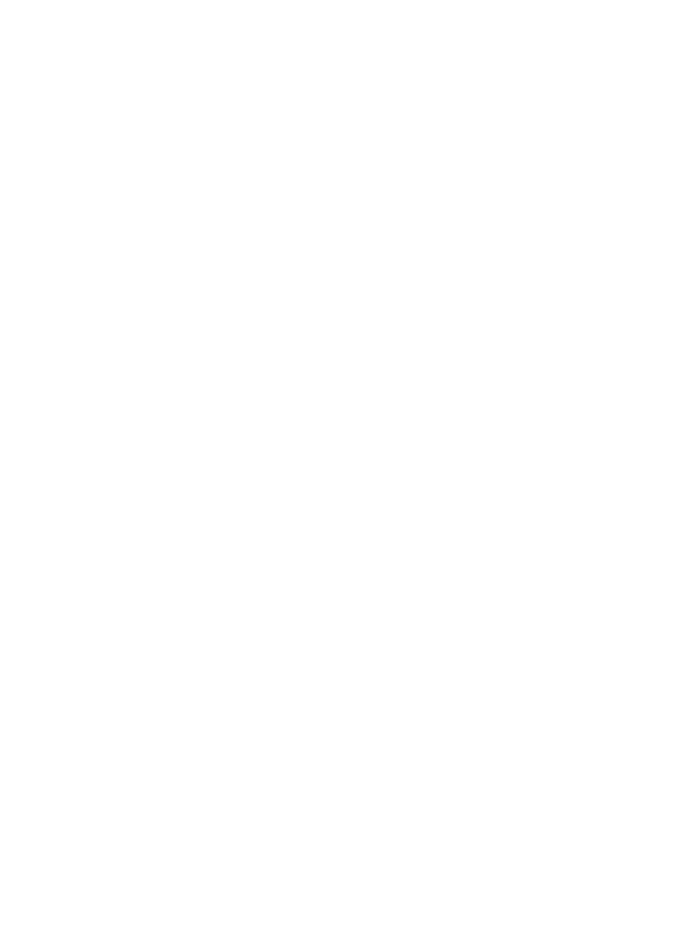
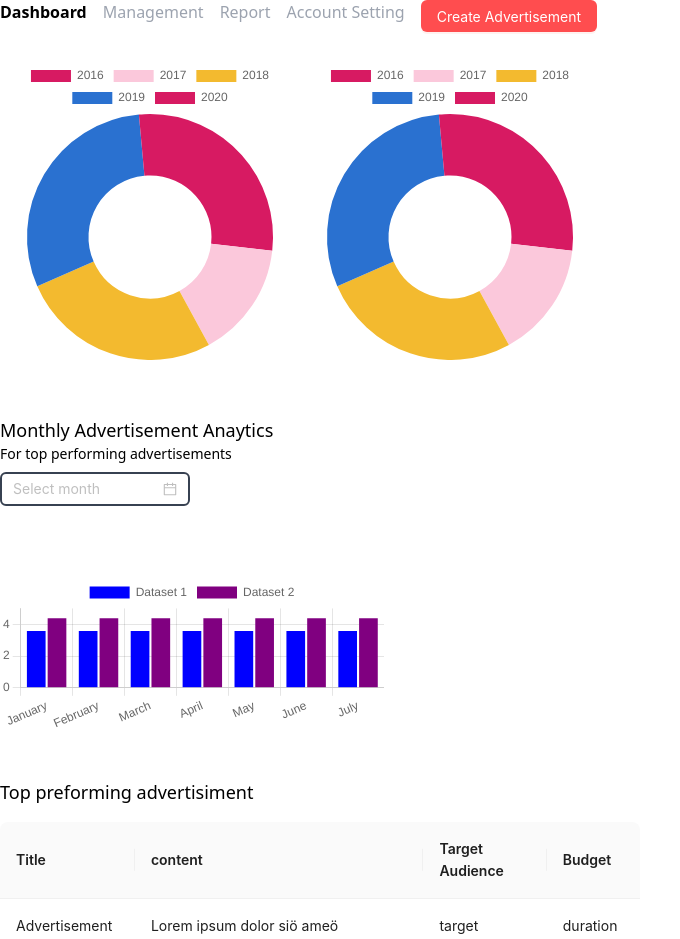
Before and after one commit to bereketassefa/antd, a React (Vite) app: page /ad in a window 1280 px wide. Before the commit this address had no page. Shown: the top 939 px of the page, without its empty margins (0-680 px from the left). Before the commit the page ends 800 px from the top, so only its background shows below. Built offline with nearby package versions, Linux system fonts and the light colour scheme.

Commit message:
advertizement

```diff
--- a/package.json
+++ b/package.json
@@ -10,6 +10,7 @@
     "preview": "vite preview"
   },
   "dependencies": {
+    "@ant-design/charts": "^2.0.1",
     "@ant-design/icons": "^5.1.4",
     "@fortawesome/fontawesome-svg-core": "^6.4.0",
     "@fortawesome/free-regular-svg-icons": "^6.4.0",
@@ -20,12 +21,14 @@
     "antd-img-crop": "^4.12.2",
     "aos": "^2.3.4",
     "axios": "^1.5.1",
+    "chart.js": "^4.4.0",
     "cookie": "^0.5.0",
     "date-fns": "^2.30.0",
     "jsonwebtoken": "^9.0.2",
     "moment": "^2.29.4",
     "prop-types": "^15.8.1",
     "react": "^18.2.0",
+    "react-chartjs-2": "^5.2.0",
     "react-cookie": "^4.1.1",
     "react-datepicker": "^4.21.0",
     "react-dom": "^18.2.0",
--- a/src/App.jsx
+++ b/src/App.jsx
@@ -36,6 +36,7 @@ import { ToastProvider } from "./Components/Toast/toastContext";
 import ChatPage from "./Components/Chat/ChatPage";
 import OTPpage from "./Pages/Signupage/OTPpage";
 import AddItemsPage from "./Pages/AddProduct/AddItemsPage";
+import Advertisement from "./Pages/Advertisement/Advertisement";
 // import HeroPage from "./Layouts/HeroPage";
 
 // import Message from "./Pages/Message/Message";
@@ -52,7 +53,7 @@ function App() {
 
           {/* Landing Route */}
 
-          {/* <Route path="/" element={<HeroPage />} /> */}
+          <Route path="/ad" element={<Advertisement />} />
           <Route path="/" element={<LoginPage />} />
           <Route path="/create-password/:id" element={<CreatePssPage />} />
           <Route path="/ResetPss/:token" element={<ResetPssPage />} />
@@ -61,8 +62,8 @@ function App() {
 
           <Route
             path="/feed"
-            element={cookies.user ? <Primary /> : <Navigate to="/" />}
-            // element={<Primary />}
+            // element={cookies.user ? <Primary /> : <Navigate to="/" />}
+            element={<Primary />}
           >
             <Route path="/feed" element={<PageLayout />}>
               <Route path="/feed/Relations" element={<RelationRoute />}>
--- /dev/null
+++ b/src/Components/Chart/BarChart.jsx
@@ -0,0 +1,55 @@
+import React from "react";
+import {
+  Chart as ChartJS,
+  CategoryScale,
+  LinearScale,
+  BarElement,
+  Title,
+  Tooltip,
+  Legend,
+} from "chart.js";
+import { Bar } from "react-chartjs-2";
+
+ChartJS.register(
+  CategoryScale,
+  LinearScale,
+  BarElement,
+  Title,
+  Tooltip,
+  Legend
+);
+
+export const options = {
+  responsive: true,
+  plugins: {
+    // legend: {
+    //   position: 'top' as const,
+    // },
+    title: {
+      display: true,
+      text: "",
+    },
+  },
+};
+
+const labels = ["January", "February", "March", "April", "May", "June", "July"];
+
+export const data = {
+  labels,
+  datasets: [
+    {
+      label: "Dataset 1",
+      data: labels.map(() => 3.58),
+      backgroundColor: "blue",
+    },
+    {
+      label: "Dataset 2",
+      data: labels.map(() => 4.38),
+      backgroundColor: "purple",
+    },
+  ],
+};
+
+export function BarChart() {
+  return <Bar options={options} data={data} />;
+}
--- /dev/null
+++ b/src/Components/Chart/PieChart.jsx
@@ -0,0 +1,24 @@
+// src/components/PieChart.js
+import React from "react";
+import { Pie } from "react-chartjs-2";
+import "chart.js/auto";
+import { Chart } from "react-chartjs-2";
+function PieChart({ chartData }) {
+  return (
+    <div className="chart-container">
+      <Chart type="doughnut" data={chartData} options={{}} />
+      {/* <Pie
+        data={chartData}
+        options={{
+          plugins: {
+            title: {
+              display: true,
+              text: "Users Gained between 2016-2020",
+            },
+          },
+        }}
+      /> */}
+    </div>
+  );
+}
+export default PieChart;
--- /dev/null
+++ b/src/Components/Chart/Tablee.jsx
@@ -0,0 +1,52 @@
+import React from "react";
+import { Space, Table, Tag } from "antd";
+const columns = [
+  {
+    title: "Title",
+    dataIndex: "name",
+    key: "name",
+    render: (text) => <a>{text}</a>,
+  },
+  {
+    title: "content",
+    dataIndex: "age",
+    key: "age",
+  },
+  {
+    title: "Target Audience",
+    dataIndex: "address",
+    key: "address",
+  },
+  {
+    title: "Budget",
+    key: "tags",
+    dataIndex: "tags",
+  },
+];
+const data = [
+  {
+    key: "1",
+    name: "Advertisement 1",
+    age: "Lorem ipsum dolor siö ameö consecöeöur adipisicing eliö. åoõ",
+    address: "target audience 1",
+    tags: ["duration 1"],
+  },
+  {
+    key: "2",
+    name: "Advertisement 2",
+    age: "Lorem ipsum dolor siö ameö consecöeöur adipisicing eliö. åoõ",
+    address: "target audience 2",
+    tags: ["duration 2"],
+  },
+  {
+    key: "3",
+    name: "Advertisement 3",
+    age: "Lorem ipsum dolor siö ameö consecöeöur adipisicing eliö. åoõ",
+    address: "target audience 3",
+    tags: ["duration 3"],
+  },
+];
+const Tablee = () => (
+  <Table pagination="false" columns={columns} dataSource={data} />
+);
+export default Tablee;
--- /dev/null
+++ b/src/Pages/Advertisement/Advertisement.jsx
@@ -0,0 +1,105 @@
+import { Button, Typography } from "antd";
+import { Link } from "react-router-dom";
+import React, { useState } from "react";
+import { Route } from "react-router-dom";
+import PieChart from "../../Components/Chart/PieChart";
+import { DatePicker } from "antd";
+import { BarChart } from "../../Components/Chart/BarChart";
+import Table from "../../Components/Chart/Tablee";
+
+function Advertisement() {
+  const onChange = () => {
+    return;
+  };
+  const Data = [
+    {
+      id: 1,
+      year: 2016,
+      userGain: 80000,
+      userLost: 823,
+    },
+    {
+      id: 2,
+      year: 2017,
+      userGain: 45677,
+      userLost: 345,
+    },
+    {
+      id: 3,
+      year: 2018,
+      userGain: 78888,
+      userLost: 555,
+    },
+    {
+      id: 4,
+      year: 2019,
+      userGain: 90000,
+      userLost: 4555,
+    },
+    {
+      id: 5,
+      year: 2020,
+      userGain: 4300,
+      userLost: 234,
+    },
+  ];
+  const [chartData, setChartData] = useState({
+    labels: Data.map((data) => data.year),
+    datasets: [
+      {
+        labels: Data.map((data) => data.year),
+        // label: "Users Gained ",
+        data: Data.map((data) => data.userGain),
+        backgroundColor: ["#d71a62", "#fbc8db", "#f3ba2f", "#2a71d0"],
+        borderColor: "black",
+        borderWidth: 0,
+      },
+    ],
+  });
+  return (
+    <div>
+      <div className="flex flex-row space-x-4 content-center">
+        <Link to="" className="text-black font-bold">
+          Dashboard
+        </Link>
+        <Link to="" className="text-gray-400">
+          Management
+        </Link>
+        <Link to="" className="text-gray-400">
+          Report
+        </Link>
+        <Link to="" className="text-gray-400">
+          Account Setting
+        </Link>
+        <Button type="primary" danger>
+          Create Advertisement
+        </Button>
+      </div>
+      <div className="flex flex-row my-7">
+        <PieChart chartData={chartData} />
+        <PieChart chartData={chartData} />
+      </div>
+      <h3 className="text-lg font-medium text-black pt-7 ">
+        Monthly Advertisement Anaytics
+      </h3>
+      <p className="text-sm">For top performing advertisements</p>
+      <DatePicker
+        onChange={onChange}
+        picker="month"
+        className="border-2 border-gray-700 my-2"
+      />
+      <div className="flex flex-row my-7 w-96">
+        {/* <PieChart chartData={chartData} /> */}
+        <BarChart />
+      </div>
+      <h3 className="text-lg font-medium text-black py-4 ">
+        Top preforming advertisiment
+      </h3>
+      <div className="w-1/2">
+        <Table />
+      </div>
+    </div>
+  );
+}
+
+export default Advertisement;
```
Also changed, not shown: 55 other files (tests, documents, lock files or other folders).
